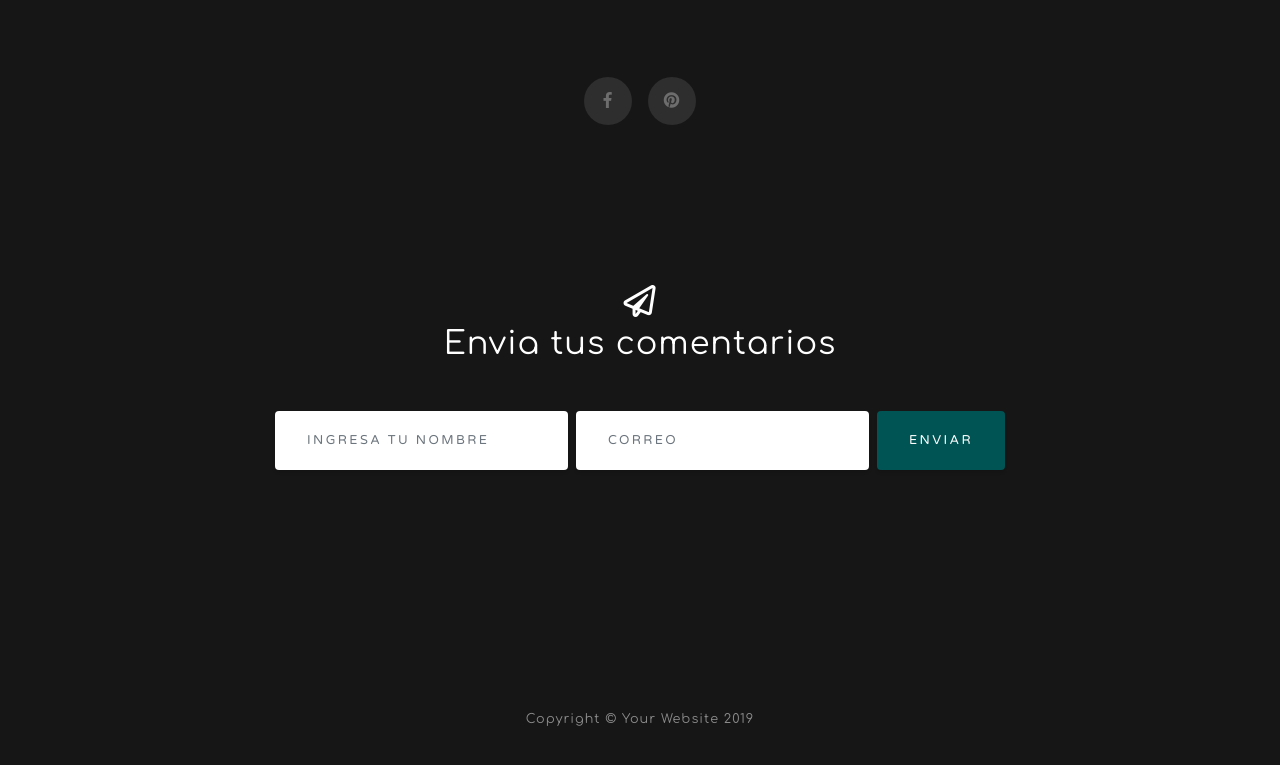
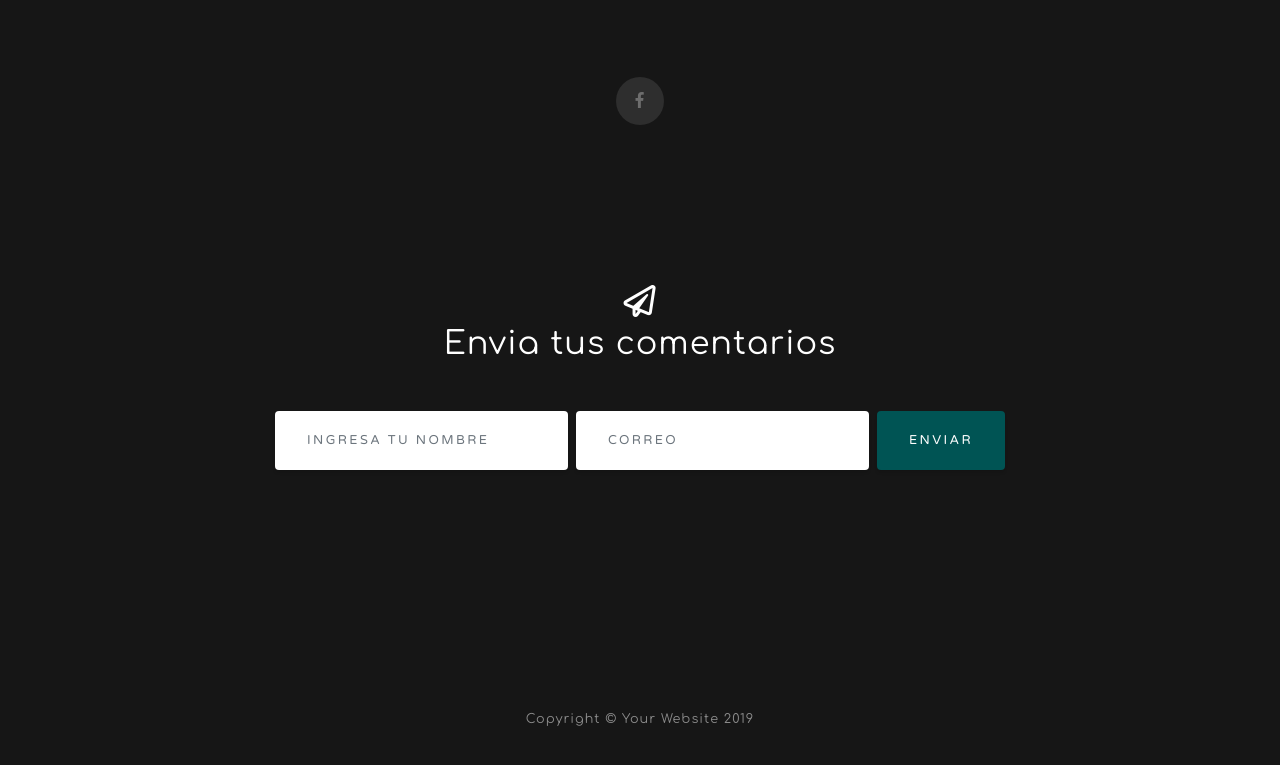
Before and after one commit to Erik161/Disarc, a plain HTML site: page index.html in a window 1280 px wide. Shown: the part 4897-5662 px from the top of the page. Drawn offline with nearby package versions, Linux system fonts and the light colour scheme; some packages are replaced by stand-ins of ours; a script that the page names is missing.

Commit message:
add modified button facebook

```diff
--- a/index.html
+++ b/index.html
@@ -418,12 +418,10 @@
 
         <div class="social d-flex justify-content-center">
 
-          <a href="#" class="mx-2">
+          <a href="https://www.facebook.com/pg/DAC-1635503769926675/about/?ref=page_internal" target="_blank"  class="mx-2">
             <i class="fab fa-facebook-f"></i>
           </a>
-          <a href="#" class="mx-2">
-            <i class="fab fa-pinterest"></i>
-          </a>
+
         </div>
 
       </div>
```
